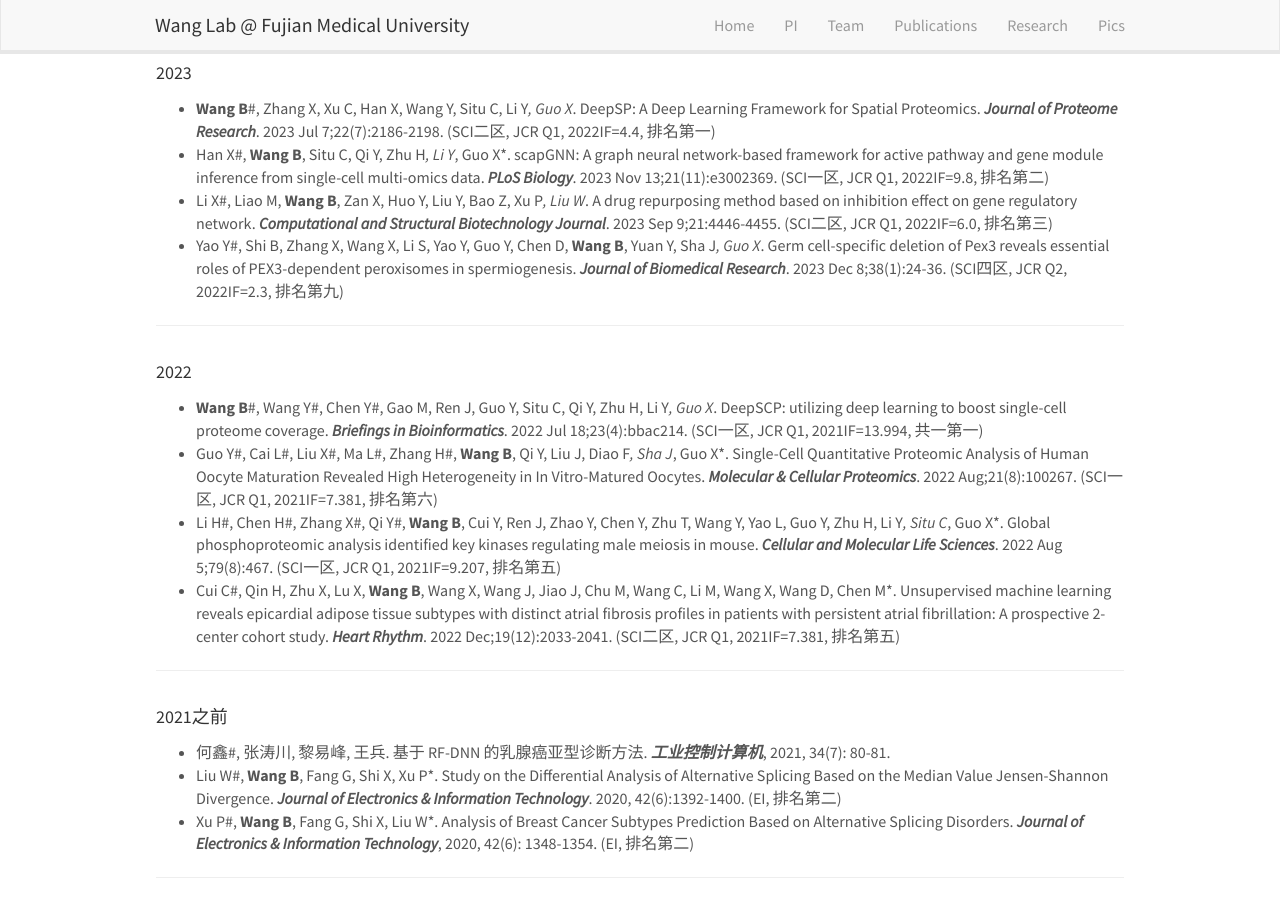
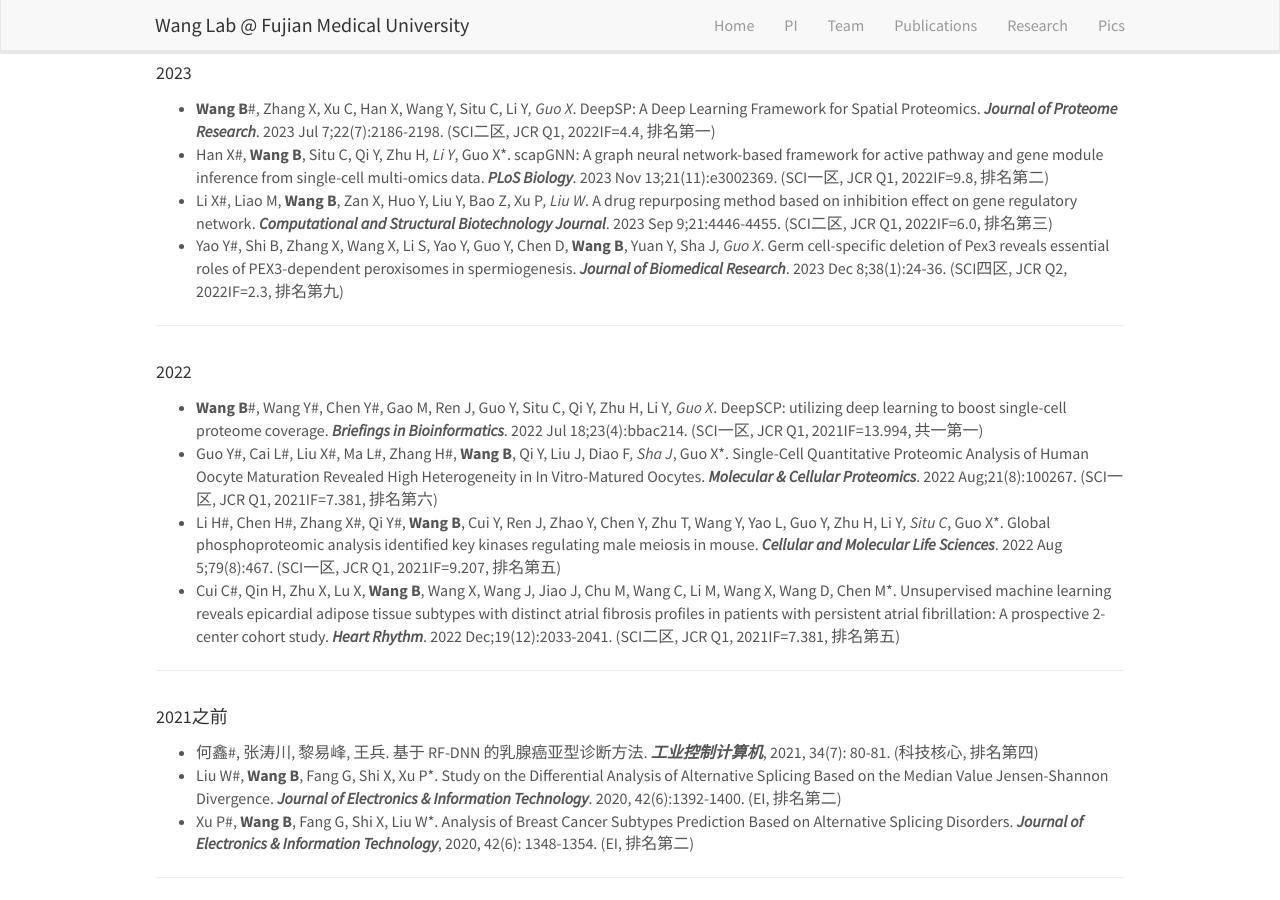
Before and after one commit to wangbing587/wangbing587.github.io, a Jekyll site: the page built from _pages/publications.md, in a window 1280 px wide and 900 px high, scrolled down 977 px. Built offline with Jekyll 4.4.1, drawn with Linux system fonts in a browser that asks for light colours.

Commit message:
Update publications.md

```diff
--- a/_pages/publications.md
+++ b/_pages/publications.md
@@ -46,7 +46,7 @@ permalink: /publications/
 <hr />
 
 ## <font size="4">2021之前</font>
-- 何鑫#, 张涛川, 黎易峰, 王兵. 基于 RF-DNN 的乳腺癌亚型诊断方法.  ___工业控制计算机___, 2021, 34(7): 80-81.
+- 何鑫#, 张涛川, 黎易峰, 王兵. 基于 RF-DNN 的乳腺癌亚型诊断方法.  ___工业控制计算机___, 2021, 34(7): 80-81. (科技核心, 排名第四)
 - Liu W#, **Wang B**, Fang G, Shi X, Xu P*. Study on the Differential Analysis of Alternative Splicing Based on the Median Value Jensen-Shannon Divergence. ___Journal of Electronics & Information Technology___. 2020, 42(6):1392-1400. (EI, 排名第二)
 - Xu P#, **Wang B**, Fang G, Shi X, Liu W*. Analysis of Breast Cancer Subtypes Prediction Based on Alternative Splicing Disorders. ___Journal of Electronics & Information Technology___, 2020, 42(6): 1348-1354. (EI, 排名第二)
 <hr />
```
